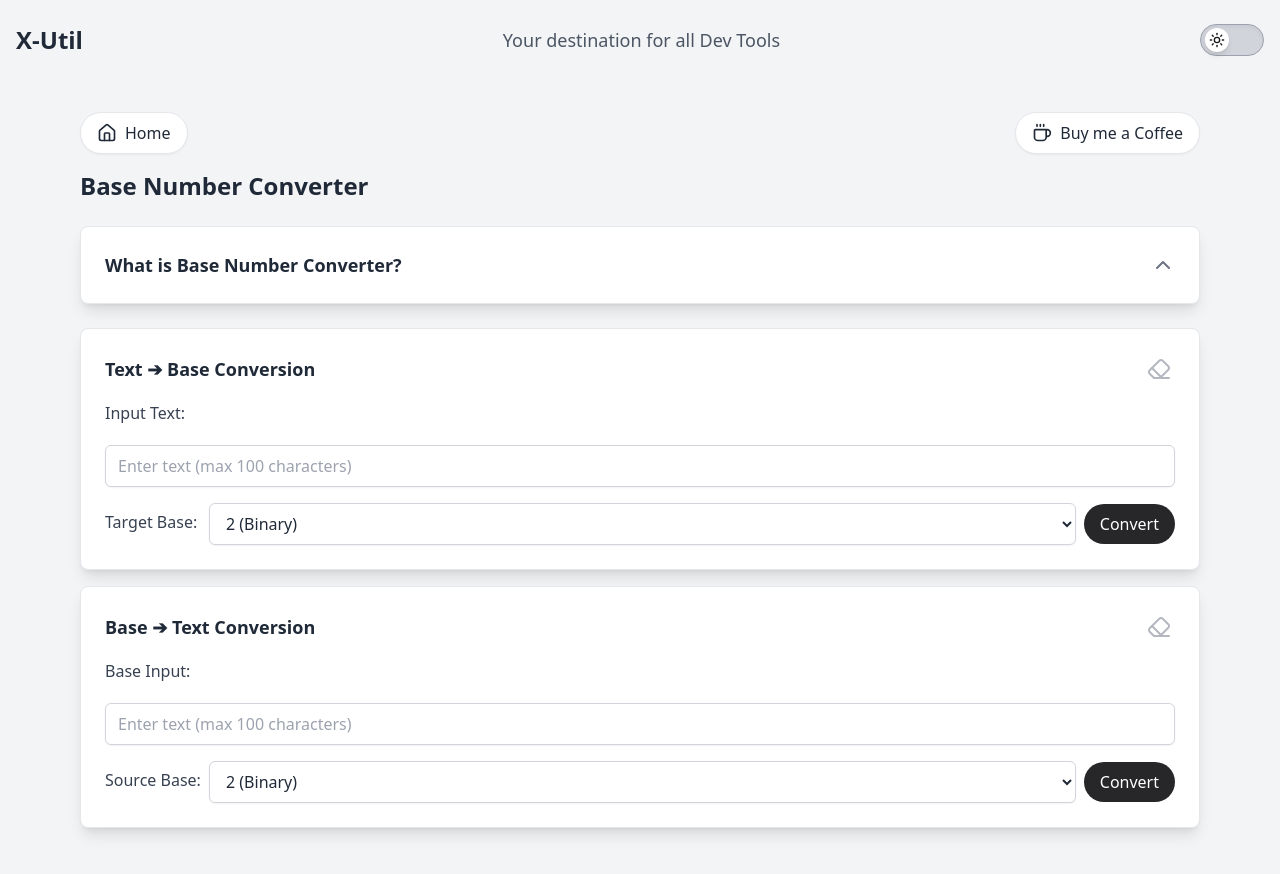
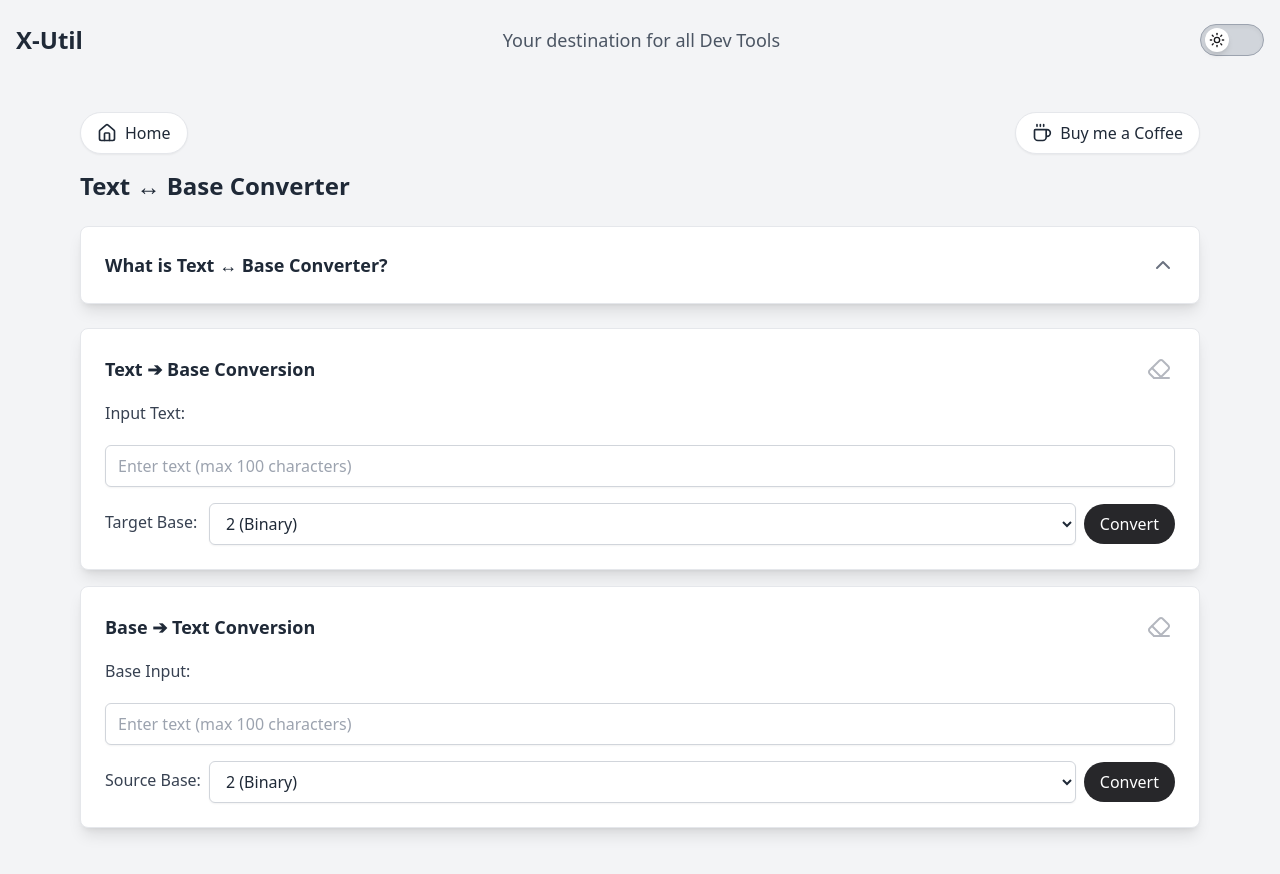
Before and after one commit to RohitPModani/xutil, a React (Vite) app: page /text_base in a window 1280 px wide. Shown: the top 874 px of the page. Built offline with nearby package versions, Linux system fonts and the light colour scheme.

Commit message:
Fixed SEO

```diff
--- a/src/data/seoDescriptions.ts
+++ b/src/data/seoDescriptions.ts
@@ -135,11 +135,11 @@ debugging URLs, or just tired of copy-pasting into Google, this tool has your ba
   Perfect for developers, students, engineers, and anyone who thinks counting beyond 10 shouldn’t require a whiteboard.`
   },
   textBase: {
-    title: "Base Number Converter",
-    body: `A Base Number Converter is like a universal remote for numbers — flip effortlessly between binary, decimal, octal, and hexadecimal without needing a math degree.
-  Whether you're debugging code, solving puzzles, or just showing off your number wizardry, this tool has your back.
-  Instantly convert numbers across different bases and impress your friends (or at least confuse them a little).
-  Perfect for developers, students, engineers, and anyone who thinks counting beyond 10 shouldn’t require a whiteboard.`
+    title: "Text ↔ Base Converter",
+    body: `A Text ↔ Base Converter is like a universal translator for humans and machines — it flips your readable text into Base64, Base32, or Base58, and then back like it never left.
+  Whether you're encoding data for URLs, APIs, or secret messages (we won’t judge), this tool does the job instantly and painlessly.
+  No more decoding headaches or guessing games — just clean, reversible conversions between text and base formats.
+  Perfect for developers, tinkerers, and anyone who’s ever asked, “What even is this gibberish?” Spoiler: it’s Base64. And now you can read it.`
   },
 };
 
--- a/src/pages/Converters-Formatters/TextBaseConverter.tsx
+++ b/src/pages/Converters-Formatters/TextBaseConverter.tsx
@@ -20,7 +20,6 @@ const BASE_OPTIONS = [
 
 function TextBaseConverter() {
   const seo = seoDescriptions.textBase;
-
   const [inputText, setInputText] = useState('');
   const [baseInput, setBaseInput] = useState('');
   const [targetBase, setTargetBase] = useState('2');
@@ -47,8 +46,14 @@ function TextBaseConverter() {
       });
       setConvertedToBase(response.data.result);
     } catch (err: any) {
-      setConvertedToBase('');
-      setTextError(err.response?.data?.detail || 'Error converting text to base.');
+        let errorMessage = err.response?.data?.detail || err.message;
+        if (Array.isArray(errorMessage)) {
+          errorMessage = errorMessage.map((e: any) => e.msg).join(', ');
+        } else if (typeof errorMessage === 'object') {
+          errorMessage = JSON.stringify(errorMessage);
+        }
+        setConvertedToBase('');
+        setTextError(errorMessage);
     } finally {
       setIsLoadingText(false);
     }
@@ -66,9 +71,16 @@ function TextBaseConverter() {
         source_base: parseInt(sourceBase, 10),
       });
       setConvertedToText(response.data.result);
-    } catch (err: any) {
-      setConvertedToText('');
-      setBaseError(err.response?.data?.detail || 'Error converting base to text.');
+    }
+    catch (err: any) {
+        let errorMessage = err.response?.data?.detail || err.message;
+        if (Array.isArray(errorMessage)) {
+          errorMessage = errorMessage.map((e: any) => e.msg).join(', ');
+        } else if (typeof errorMessage === 'object') {
+          errorMessage = JSON.stringify(errorMessage);
+        }
+        setConvertedToText('');
+        setBaseError(errorMessage);
     } finally {
       setIsLoadingBase(false);
     }
```
